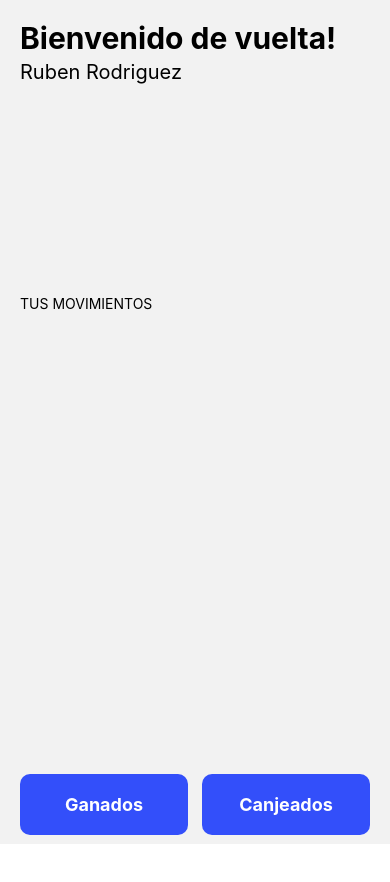
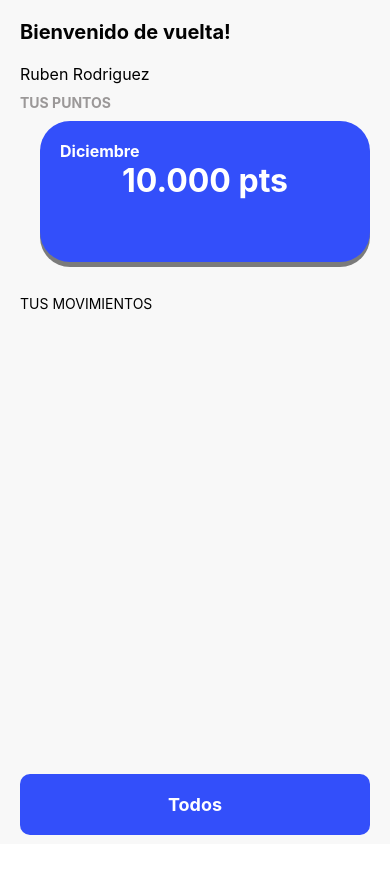
Before and after one commit to sjunka/digfem, a React Native app: screen /Home in a window 390 px wide. Shown: the top 882 px of the page. Built offline with nearby package versions, Linux system fonts and the light colour scheme.

Commit message:
Feat: added pointsCard

```diff
--- a/components/Footer.js
+++ b/components/Footer.js
@@ -1,24 +1,24 @@
-import { View, Text, TouchableWithoutFeedback } from "react-native";
-import React, { useState } from "react";
-import { Button } from "react-native";
+import {View, Text, TouchableWithoutFeedback} from 'react-native';
+import React, {useState} from 'react';
+import {Button} from 'react-native';
 // import { globalStyles } from "../utils/GlobalStyle";
-import { StyleSheet } from 'react-native';
+import {StyleSheet} from 'react-native';
 
 const styles = StyleSheet.create({
-    container : {
+    container: {
         position: 'absolute',
         width: '100%',
         bottom: 60,
         paddingHorizontal: 20,
         justifyContent: 'center',
     },
-    buttonTodos : {
+    buttonTodos: {
         width: '100%',
         backgroundColor: '#334FFA',
         borderRadius: 10,
         paddingVertical: 20,
     },
-    buttonSimple : {
+    buttonSimple: {
         width: '48%',
         marginRight: '4%',
         borderRadius: 10,
@@ -36,31 +36,26 @@ const styles = StyleSheet.create({
     containerSimple: {
         flexDirection: 'row',
         justifyContent: 'space-evenly',
-
     },
-
 });
 
 // const Footer = ({ filterTrue, filterFalse, notFiltered }) => {
 const Footer = () => {
-  const [isFiltered, setIsFiltered] = useState(false);
+    const [isFiltered, setIsFiltered] = useState(true);
     return (
-    <View style={styles.container} >
-
+        <View style={styles.container}>
             {isFiltered ? (
-        <View style={styles.buttonTodos} >
+                <View style={styles.buttonTodos}>
                     <TouchableWithoutFeedback
                         testID="button-notFiltered"
                         onPress={() => {
                             //   notFiltered();
                             //   setIsFiltered(false);
-            }}
-          >
+                        }}>
                         <View>
                             <Text
                                 // style={globalStyles.text}
-                style={styles.textTodos}
-              >
+                                style={styles.textTodos}>
                                 Todos
                             </Text>
                         </View>
@@ -68,38 +63,31 @@ const Footer = () => {
                 </View>
             ) : null}
 
-
-
-
             {!isFiltered ? (
-      <View   style={styles.containerSimple}>
-          <View  style={styles.buttonSimple}>
+                <View style={styles.containerSimple}>
+                    <View style={styles.buttonSimple}>
                         <TouchableWithoutFeedback
                             testID="button-filterFalse"
                             onPress={() => {
                                 // filterFalse();
                                 // setIsFiltered(true);
-                }}
-                >
-                    <View >
-                    <Text  style={styles.textTodos}
-                    >
-                    Ganados
-                    </Text>
+                            }}>
+                            <View>
+                                <Text style={styles.textTodos}>Ganados</Text>
                             </View>
                         </TouchableWithoutFeedback>
                     </View>
 
-          <View  style={styles.buttonSimple}>
+                    <View style={styles.buttonSimple}>
                         <TouchableWithoutFeedback
                             testID="button-filterFalse"
                             onPress={() => {
                                 // filterFalse();
                                 // setIsFiltered(true);
-                  }}
-                    >
-                       <View  >
-                        <Text style={styles.textTodos}
+                            }}>
+                            <View>
+                                <Text
+                                    style={styles.textTodos}
                                     //   style={globalStyles.text}
                                 >
                                     Canjeados
@@ -109,8 +97,6 @@ const Footer = () => {
                     </View>
                 </View>
             ) : null}
-
-
         </View>
     );
 };
--- a/components/Header.js
+++ b/components/Header.js
@@ -1,39 +1,35 @@
-import { View, Text } from "react-native";
-import React from "react";
-import { StyleSheet } from 'react-native';
+import {View, Text} from 'react-native';
+import React from 'react';
+import {StyleSheet} from 'react-native';
 // import { globalStyles } from "../utils/GlobalStyle";
 
 const styles = StyleSheet.create({
-    container : {
+    container: {
         flex: 1,
         flexDirection: 'column',
         justifyContent: 'space-between',
-        marginTop   : 20,
-        color: 'black',
+        marginTop: 20,
     },
     text: {
-        fontSize: 30,
+        fontSize: 20,
         fontWeight: 'bold',
+        color: '#020202',
     },
     textAccount: {
-        fontSize: 20,
+        fontSize: 16,
     },
-  });
+});
 
-    const introText = "Bienvenido de vuelta!";
-    const accountText = "Ruben Rodriguez";
+const introText = 'Bienvenido de vuelta!';
+const accountText = 'Ruben Rodriguez';
 
 const Header = () => {
-  return (
-    <View style={styles.container}>
-      <Text  style={styles.text}>
-        {introText}
-      </Text>
-      <Text  style={styles.textAccount}>
-        {accountText}
-      </Text>
-    </View>
-  );
+    return (
+        <View style={styles.container}>
+            <Text style={styles.text}>{introText}</Text>
+            <Text style={styles.textAccount}>{accountText}</Text>
+        </View>
+    );
 };
 
 export default Header;
--- /dev/null
+++ b/components/TotalPointsCard.js
@@ -0,0 +1,69 @@
+import {View, Text} from 'react-native';
+import React from 'react';
+// import { globalStyles } from "../utils/GlobalStyle";
+import {StyleSheet} from 'react-native';
+
+const styles = StyleSheet.create({
+    container: {
+        flex: 1,
+        marginTop: 10,
+    },
+    textCard: {
+        fontSize: 14,
+        fontWeight: 'bold',
+        color: '#9B9898',
+    },
+    textPoints: {
+        fontSize: 32,
+        fontWeight: 'bold',
+        color: 'white',
+    },
+    cardShadow: {
+        shadowColor: '#000',
+        shadowOpacity: 0.5,
+        shadowOffset: {width: 0, height: 5},
+        flexBasis: '70%',
+        backgroundColor: '#334FFA',
+        borderRadius: 30,
+        marginLeft: 20,
+        marginTop: 10,
+    },
+    text: {
+        fontSize: 16,
+        fontWeight: 'bold',
+        color: 'white',
+    },
+
+    pointsThingy: {
+        justifyContent: 'center',
+        alignItems: 'center',
+    },
+
+    pointsWrapper: {
+        margin: 20,
+    },
+});
+
+const MONTH = 'Diciembre';
+const YOUR_POINTS = 'TUS PUNTOS';
+
+const TotalPointsCard = ({totalPoinst = 10000}) => {
+    const poinst = totalPoinst.toLocaleString('es-ES');
+    return (
+        <View style={styles.container}>
+            <Text style={styles.textCard}>{YOUR_POINTS}</Text>
+            <View style={styles.cardShadow}>
+                <View style={styles.pointsWrapper}>
+                    <Text style={styles.text}>{MONTH}</Text>
+                    <View style={styles.pointsThingy}>
+                        <Text numberOfLines={1} style={styles.textPoints}>
+                            {`${poinst} pts`}
+                        </Text>
+                    </View>
+                </View>
+            </View>
+        </View>
+    );
+};
+
+export default TotalPointsCard;
--- a/screens/HomeScreen.js
+++ b/screens/HomeScreen.js
@@ -1,11 +1,12 @@
-import { View, Text, SafeAreaView } from "react-native";
-import React, { useEffect, useState } from "react";
-import { StyleSheet } from 'react-native';
-import Header from "../components/Header";
-import Footer from "../components/Footer";
+import {View, Text, SafeAreaView} from 'react-native';
+import React, {useEffect, useState} from 'react';
+import {StyleSheet} from 'react-native';
+import Header from '../components/Header';
+import Footer from '../components/Footer';
+import TotalPointsCard from '../components/TotalPointsCard';
+
 // import MovementsContainer from "../components/MovementsContainer";
 // import productServise from "../api/product-service";
-// import TotalPointsCard from "../components/TotalPointsCard";
 // import { globalStyles } from "../utils/GlobalStyle";
 // import {
 //   getTotalPoints,
@@ -31,37 +32,32 @@ const styles = StyleSheet.create({
         fontWeight: 'bold',
     },
     container: {
-
         flex: 1,
         flexDirection: 'column',
         height: '100%',
-        // backgroundColor: '#F8F8F8',
+        backgroundColor: '#F8F8F8',
     },
     sectionTop: {
-
         flexBasis: '10%',
         paddingHorizontal: 20,
     },
     sectionTop2: {
-
         flexBasis: '25%',
         paddingHorizontal: 20,
     },
     sectionMiddle: {
-
         flexBasis: '55%',
         paddingHorizontal: 20,
     },
     sectionBottom: {
         flexBasis: '16%',
     },
-
 });
 
-const HomeScreen = ({ navigation }) => {
+const HomeScreen = ({navigation}) => {
     //   const [products, setProducts] = useState([]);
     //   const [productBackup, setProductBackup] = useState([]);
-//   const [totalPoints, setTotalPoints] = useState(0);
+    const [totalPoints, setTotalPoints] = useState(0);
     const [loading, setLoading] = useState(false);
 
     //   const handleFilterMovementsTrue = () => {
@@ -103,14 +99,14 @@ const HomeScreen = ({ navigation }) => {
     }
 
     return (
-    <SafeAreaView   style={styles.container}>
+        <SafeAreaView style={styles.container}>
             <View style={styles.sectionTop}>
                 <Header />
             </View>
-      <View  style={styles.sectionTop2} >
-        {/* <TotalPointsCard totalPoinst={totalPoints} /> */}
+            <View style={styles.sectionTop2}>
+                <TotalPointsCard />
             </View>
-      <View  style={styles.sectionMiddle}>
+            <View style={styles.sectionMiddle}>
                 <Text
                 //   style={globalStyles.text}
                 >
@@ -118,7 +114,7 @@ const HomeScreen = ({ navigation }) => {
                 </Text>
                 {/* <MovementsContainer products={products} navigation={navigation} /> */}
             </View>
-      <View   style={styles.sectionBottom}>
+            <View style={styles.sectionBottom}>
                 <Footer
                 //   filterTrue={handleFilterMovementsTrue}
                 //   filterFalse={handleFilterMovementsFalse}
```
Also changed, not shown: .prettierrc.js. Lines whose indentation alone changed are shown as unchanged.
